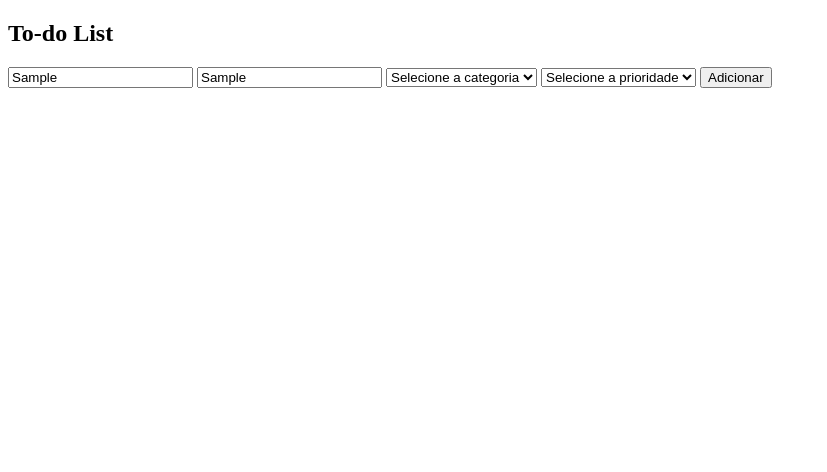
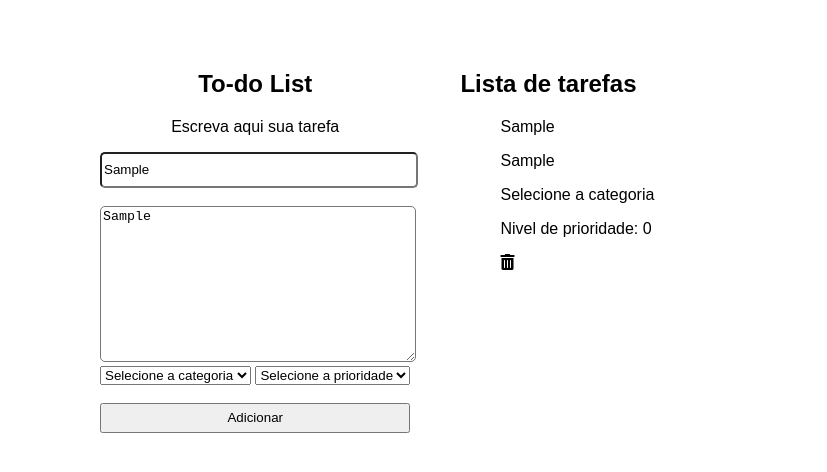
Before and after one commit to mourarezendecas/todolist, a plain HTML site: page Frontend/index.html in a window 1280 px wide. Both pictures are taken after typing "Sample", "Sample" into the empty fields and a click on the button "Adicionar". Shown: the whole page, without its empty margins (0-827 px from the left). Drawn offline with Linux system fonts and the light colour scheme.

Commit message:
refatoração em todo o código

```diff
--- a/Frontend/index.html
+++ b/Frontend/index.html
@@ -4,17 +4,29 @@
     <meta charset="UTF-8">
     <meta http-equiv="X-UA-Compatible" content="IE=edge">
     <meta name="viewport" content="width=device-width, initial-scale=1.0">
+    <link rel="stylesheet" type="text/css" href="styles/style.css">
+    <link rel="stylesheet" href="https://cdnjs.cloudflare.com/ajax/libs/font-awesome/5.15.4/css/all.min.css" />
     <title>Todo List</title>
 </head>
 <body>
 
     <!-- Onde insiro as minhas tarefas -->
-    <div id="entrada_tarefas">
+    <div class="container">
+        <div class="entrada_tarefas">
             <h2>To-do List</h2>
+            <div>
+                <div>
+                    <label for="post"> <p align="center">Escreva aqui sua tarefa</p></label>
                     <!-- Titulo da tarefa -->
                     <input type="text" id="entrada_titulo" placeholder="Titulo da tarefa">
+                </div>
+                <div>
+                    <br>
                     <!-- Descrição da tarefa -->
-        <input type="text" id="entrada_descricao" placeholder="Descrição da tarefa">
+                    <textarea name="post" id="entrada_descricao" cols="30" rows="10"></textarea>
+                </div>
+            </div>
+            <div id ="selecionadores">
                 <!-- Categoria da tarefa -->
                 <select id="entrada_categoria">
                     <option selected value="Selecione">Selecione a categoria</option>
@@ -33,17 +45,19 @@
                 </select>
                 <!-- Alarme da tarefa -->
 
+            </div>
+            <br>
             <button id="adicionar_tarefa">Adicionar</button>
         </div>
-
         <!-- Onde mostro minhas tarefas -->
-    <div id="display_Tarefas">
+        <div class="display_Tarefas">
+            <h2>Lista de tarefas</h2>
             <ul id="lista_tarefas">
-
             </ul>
+        </div>
     </div>
 
 </body>
 </html>
 
-<script src="script.js"></script>
+<script src="scripts/script.js"></script>
--- a/Frontend/script.js
+++ /dev/null
@@ -1,24 +0,0 @@
-//Esboço da classe tarefa
-tarefa = {
-    'titulo':'',
-    'descricao':'',
-    'categoria':'',
-    'prioridade':''
-}
-
-//Coletar os dados de entrada da tarefa
-document.getElementById("adicionar_tarefa").onclick = function(){
-    //Coletando o nome
-    var titulo = document.getElementById("entrada_titulo").value;
-    //Coletando a descrição
-    var descricao = document.getElementById("entrada_descricao").value;
-    //Coletando a categoria
-    var categoria = document.getElementById("entrada_categoria").options.selectedIndex;
-    //Coletando a prioridade
-    var prioridade = document.getElementById("entrada_prioridade").options.selectedIndex;
-
-    console.log(titulo);
-    console.log(descricao);
-    console.log(categoria);
-    console.log(prioridade);
-}
--- /dev/null
+++ b/Frontend/scripts/script.js
@@ -0,0 +1,56 @@
+//ArrayList contendo tarefas
+var tarefas = [];
+
+let Tarefa = class Tarefa {
+    constructor(titulo, descricao, categoria, prioridade){
+        this.titulo = titulo;
+        this.descricao = descricao;
+        this.categoria = categoria;
+        this.prioridade = prioridade;
+    }
+};
+
+//Coletar os dados de entrada da tarefa
+document.getElementById("adicionar_tarefa").onclick = function(){
+    //Coletando o nome
+    var titulo = document.getElementById("entrada_titulo").value;
+    //Coletando a descrição
+    var descricao = document.getElementById("entrada_descricao").value;
+    //Coletando a categoria
+    var indice_categoria = document.getElementById("entrada_categoria").options.selectedIndex;
+    var categoria = document.getElementById("entrada_categoria")[indice_categoria].innerHTML;
+    //Coletando a prioridade
+    var prioridade = document.getElementById("entrada_prioridade").options.selectedIndex;
+
+
+    let tarefa = new Tarefa(titulo, descricao, categoria, prioridade);
+
+
+
+    console.log("Objeto construido: " + tarefa);
+
+    tarefas.push(tarefa);
+
+    console.log(tarefas);
+
+    criaTarefa(tarefa);
+};
+
+
+let criaTarefa = (tarefa) => {
+    document.getElementById("lista_tarefas").innerHTML += `
+    <div>
+    <p>${tarefa.titulo}</p>
+    <p>${tarefa.descricao}</p>
+    <p>${tarefa.categoria} </p>
+    <p>Nivel de prioridade: ${tarefa.prioridade}</p>
+    <span class="options">
+      <i onClick="deletaTarefa(this)" class="fas fa-trash-alt"></i>
+    </span>
+    </div>
+    `
+};
+
+let deletaTarefa = (e) => {
+    e.parentElement.parentElement.remove();
+}
--- /dev/null
+++ b/Frontend/styles/style.css
@@ -0,0 +1,34 @@
+body {
+    font-family: sans-serif;
+    margin: 50px 100px;
+  }
+
+  .container {
+    display: flex;
+    gap: 50px;
+  }
+
+.entrada_tarefas{
+    text-align: center;
+    align-items: center;
+}
+
+#entrada_titulo{
+    height: 30px;
+    width: 100%;
+    border-radius: 5px;
+}
+
+#entrada_descricao{
+    width: 100%;
+    border-radius: 5px;
+}
+
+#selecionadores{
+    border-radius: 5px;
+}
+
+#adicionar_tarefa{
+    width: 100%;
+    height: 30px;
+}
```
Lines whose indentation alone changed are shown as unchanged.
